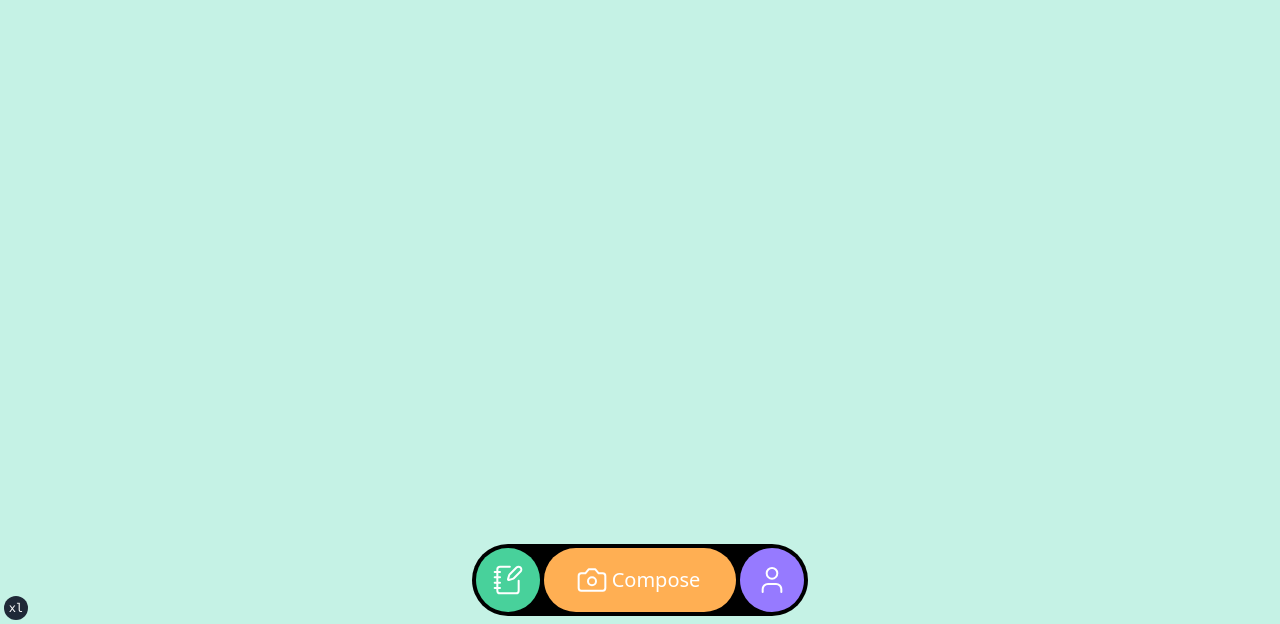
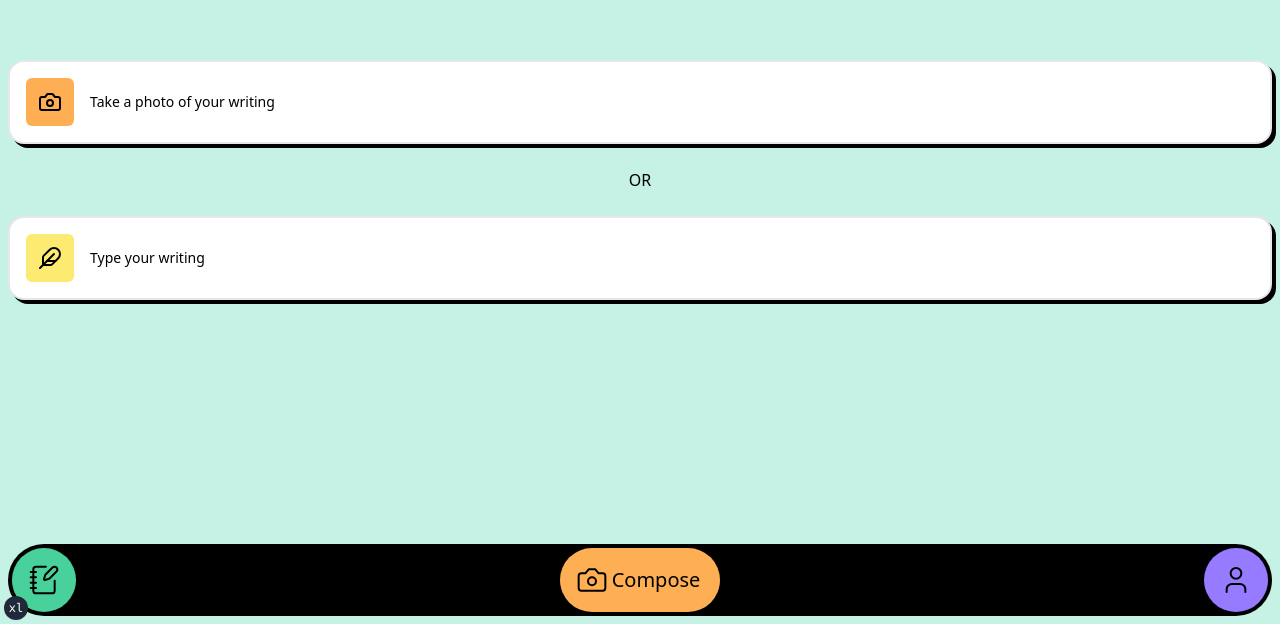
Before and after one commit to j-vanrav/markmywriting-next, a Next.js app: page / in a window 1280 px wide. Shown: the part 176-800 px from the top of the page. Built offline with nearby package versions, Linux system fonts and the light colour scheme.

Commit message:
satisfying buttons

```diff
--- a/app/page.tsx
+++ b/app/page.tsx
@@ -1,70 +1,83 @@
 "use client";
 
+import Button from "@/components/neobrutalist/button";
 import { cn } from "@/lib/utils";
-import { Camera, NotebookPen, User } from "lucide-react";
+import { Camera, Feather, NotebookPen, User } from "lucide-react";
 import { useState } from "react";
 
 type PageName = "review" | "compose" | "profile";
+function NavButton({
+  selectedPage,
+  name,
+  trigger,
+}: {
+  selectedPage: PageName;
+  name: PageName;
+  trigger: (name: PageName) => void;
+}) {
+  const [pressed, setPressed] = useState(false);
+  return (
+    <button
+      className={cn(
+        "rounded-full size-16 transition-all flex flex-row justify-center items-center",
+        selectedPage === name && "w-40",
+        name === "review" && "bg-nbgreen",
+        name === "compose" && "bg-nborange",
+        name === "profile" && "bg-nbpurple",
+        pressed && "scale-75"
+      )}
+      onPointerDown={() => setPressed(true)}
+      onPointerUp={() => setPressed(false)}
+      onPointerLeave={() => setPressed(false)}
+      onTouchStart={() => setPressed(true)}
+      onTouchCancel={() => setPressed(false)}
+      onTouchMove={() => setPressed(false)}
+      onClick={() => trigger(name)}
+    >
+      {name === "review" && (
+        <NotebookPen absoluteStrokeWidth strokeWidth={1.5} className="size-8" />
+      )}
+      {name === "compose" && (
+        <Camera absoluteStrokeWidth strokeWidth={1.5} className="size-8" />
+      )}
+      {name === "profile" && (
+        <User absoluteStrokeWidth strokeWidth={1.5} className="size-8" />
+      )}
+
+      <div
+        className={cn(
+          "font-normal text-xl w-0 overflow-hidden transition-all flex flex-row justify-center",
+          selectedPage === name && "w-24"
+        )}
+      >
+        {name === "review" && <span>Review</span>}
+        {name === "compose" && <span>Compose</span>}
+        {name === "profile" && <span>Profile</span>}
+      </div>
+    </button>
+  );
+}
+
 function Nav() {
   const [selectedPage, setSelectedPage] = useState("compose" as PageName);
   return (
     <nav className="w-full mt-auto p-2 flex flex-row justify-center">
-      <div className="rounded-full bg-black p-1 gap-1 flex flex-row text-white">
-        <button
-          className={cn(
-            "bg-nbgreen rounded-full size-16 transition-all flex flex-row justify-center items-center",
-            selectedPage === "review" && "w-48"
-          )}
-          onClick={() => setSelectedPage("review")}
-        >
-          <NotebookPen
-            absoluteStrokeWidth
-            strokeWidth={1.5}
-            className="size-8"
-          />
-          <div
-            className={cn(
-              "font-normal text-xl w-0 overflow-hidden transition-all flex flex-row justify-center",
-              selectedPage === "review" && "w-24"
-            )}
-          >
-            <span>Review</span>
-          </div>
-        </button>
-        <button
-          className={cn(
-            "bg-nborange rounded-full size-16 transition-all flex flex-row justify-center items-center",
-            selectedPage === "compose" && "w-48"
-          )}
-          onClick={() => setSelectedPage("compose")}
-        >
-          <Camera absoluteStrokeWidth strokeWidth={1.5} className="size-8" />
-          <div
-            className={cn(
-              "font-normal text-xl w-0 overflow-hidden transition-all flex flex-row justify-center",
-              selectedPage === "compose" && "w-24"
-            )}
-          >
-            <span>Compose</span>
-          </div>
-        </button>
-        <button
-          className={cn(
-            "bg-nbpurple rounded-full size-16 transition-all flex flex-row justify-center items-center",
-            selectedPage === "profile" && "w-48"
-          )}
-          onClick={() => setSelectedPage("profile")}
-        >
-          <User absoluteStrokeWidth strokeWidth={1.5} className="size-8" />
-          <div
-            className={cn(
-              "font-normal text-xl w-0 overflow-hidden transition-all flex flex-row justify-center",
-              selectedPage === "profile" && "w-24"
-            )}
-          >
-            <span>Profile</span>
-          </div>
-        </button>
+      <div className="rounded-full bg-black p-1 gap-1 flex flex-row text-black w-full justify-between">
+        <NavButton
+          selectedPage={selectedPage}
+          name={"review"}
+          trigger={setSelectedPage}
+        />
+        <NavButton
+          selectedPage={selectedPage}
+          name={"compose"}
+          trigger={setSelectedPage}
+        />
+        <NavButton
+          selectedPage={selectedPage}
+          name={"profile"}
+          trigger={setSelectedPage}
+        />
       </div>
     </nav>
   );
@@ -72,7 +85,31 @@ function Nav() {
 
 export default function Main() {
   return (
-    <main className="flex flex-col w-screen h-svh bg-nbbgblue">
+    <main className="flex flex-col w-screen h-svh bg-nbbgblue text-black">
+      <div className="flex flex-col justify-center w-full h-full">
+        <Button
+          className="m-2 p-4 border-2 bg-white rounded-2xl text-black flex flex-row gap-4"
+          onClick={() => {}}
+        >
+          <div className="bg-nborange size-12 rounded-md flex flex-row justify-center items-center">
+            <Camera />
+          </div>
+          <h2>Take a photo of your writing</h2>
+        </Button>
+        <div className="flex flex-row justify-center w-full p-4">
+          <span>OR</span>
+        </div>
+        <Button
+          className="m-2 p-4 border-2 bg-white rounded-2xl text-black flex flex-row gap-4"
+          onClick={() => {}}
+        >
+          <div className="bg-nbyellow size-12 rounded-md flex flex-row justify-center items-center">
+            <Feather />
+          </div>
+          <h2>Type your writing</h2>
+        </Button>
+      </div>
+
       <Nav />
     </main>
   );
--- /dev/null
+++ b/components/neobrutalist/button.tsx
@@ -0,0 +1,45 @@
+"use client";
+
+import { ClassValue } from "clsx";
+
+import { cn } from "@/lib/utils";
+import { useState } from "react";
+
+type Props = {
+  className?: ClassValue;
+  children: React.ReactNode;
+  onClick: (event: React.MouseEvent<HTMLButtonElement>) => void;
+};
+
+export default function Button({ className, children, onClick }: Props) {
+  const [clicked, setClicked] = useState(false);
+  const [active, setActive] = useState(false);
+  return (
+    <button
+      role="button"
+      aria-label="Click to perform an action"
+      className={cn(
+        "flex text-text cursor-pointer items-center rounded-base border-2 border-border dark:border-darkBorder bg-main px-4 py-2 text-sm font-base shadow-light dark:shadow-dark transition-all",
+        className,
+        active &&
+          !clicked &&
+          "translate-x-boxShadowXHalf translate-y-boxShadowYHalf shadow-lightHalf dark:shadow-darkHalf",
+        clicked &&
+          "translate-x-boxShadowX translate-y-boxShadowY shadow-none dark:shadow-none"
+      )}
+      onPointerDown={() => setActive(true)}
+      onPointerUp={() => setActive(false)}
+      onPointerLeave={() => setActive(false)}
+      onTouchStart={() => setActive(true)}
+      onTouchCancel={() => setActive(true)}
+      onTouchMove={() => setActive(false)}
+      onClick={(e) => {
+        onClick(e);
+        setClicked(true);
+        setTimeout(() => setClicked(false), 400);
+      }}
+    >
+      {children}
+    </button>
+  );
+}
--- a/tailwind.config.ts
+++ b/tailwind.config.ts
@@ -108,6 +108,22 @@ const config = {
         "accordion-down": "accordion-down 0.2s ease-out",
         "accordion-up": "accordion-up 0.2s ease-out",
       },
+      translate: {
+        boxShadowX: "4px",
+        boxShadowXHalf: "2px",
+        boxShadowY: "4px",
+        boxShadowYHalf: "2px",
+        reverseBoxShadowX: "-4px",
+        reverseBoxShadowXHalf: "-2px",
+        reverseBoxShadowY: "-4px",
+        reverseBoxShadowYHalf: "-2px",
+      },
+      boxShadow: {
+        light: "4px 4px 0px 0px #000",
+        lightHalf: "2px 2px 0px 0px #000",
+        dark: "4px 4px 0px 0px #000",
+        darkHalf: "2px 2px 0px 0px #000",
+      },
     },
   },
   plugins: [require("tailwindcss-animate"), require("@tailwindcss/typography")],
```
